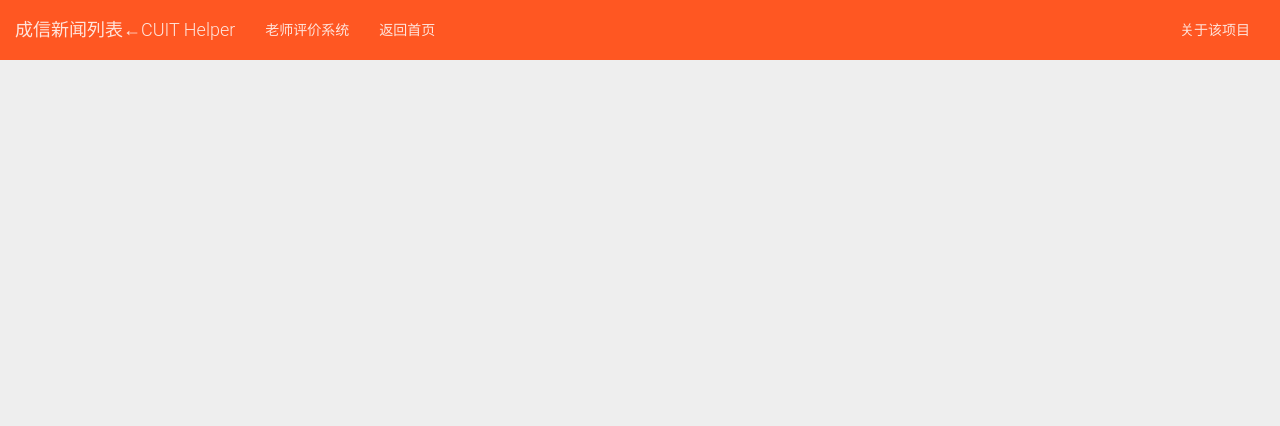
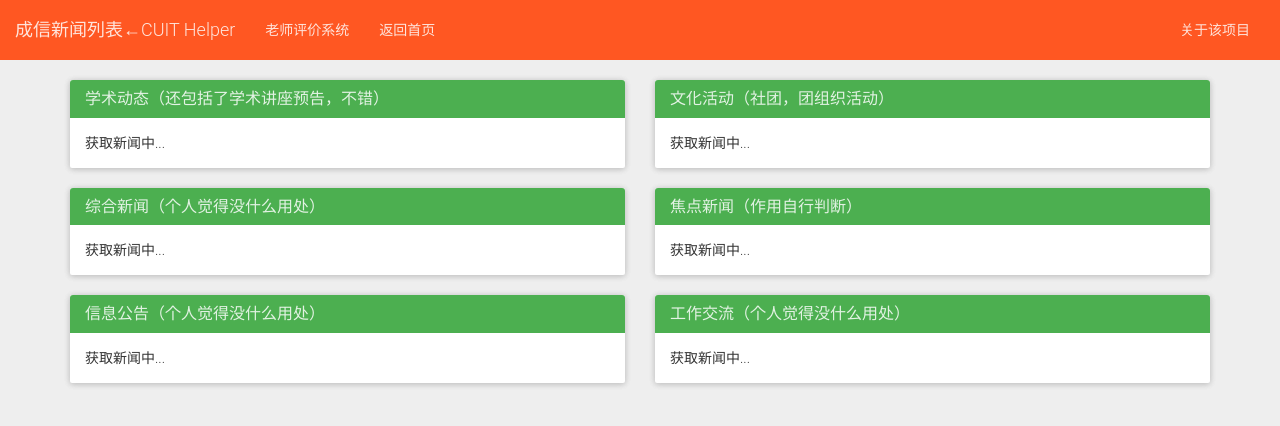
Before and after one commit to ankanch/cuit-trs, a Flask app: template Web/templates/cuitnews.html in a window 1280 px wide. Shown: the top 426 px of the page. Run offline with Flask 2, Linux system fonts and the light colour scheme; the template is opened without the code that fills it, so the values that code supplies are empty.

Commit message:
增加邮件模块，增加新闻列表页面（存在跨域调用的问题）

```diff
--- a/Web/index.py
+++ b/Web/index.py
@@ -16,6 +16,13 @@ PATH_SEARCHCACHE = "/pyprojects/teacherRating/"
 def hello():
     return render_template("search.html")
 
+@app.route('/newslist')
+def newslist():
+    return render_template("cuitnews.html")
+#老师评价系统
+#老师评价系统
+#老师评价系统
+#老师评价系统
 @app.route('/filllostinfo/<int:id>')
 def fillLostInfoWV(id):
     TIO = TI.getTeacherInfobyID(str(id))
@@ -175,4 +182,6 @@ def adddislike(id,UID):
 
 if __name__ == '__main__':
     #app.run(debug=True)
+    #app.run(host='10.105.91.217')
+    #app.run(host='216.45.55.153')
     app.run(host='127.0.0.1')
--- a/Web/templates/cuitnews.html
+++ b/Web/templates/cuitnews.html
@@ -15,6 +15,10 @@
     <!-- Bootstrap Material Design -->
     <link href="../static/bmaterial/dist/css/bootstrap-material-design.css" rel="stylesheet">
     <link href="../static/bmaterial/dist/css/ripples.min.css" rel="stylesheet">
+    <!-- core CSS of SnackbarJS, find it in /dist -->
+    <link href="../static/snackbar/dist/snackbar.min.css" rel="stylesheet">
+    <!-- the default theme of SnackbarJS, find it in /themes-css -->
+    <link href="../static/snackbar/themes-css/material.css" rel="stylesheet">
 
     <style>
         #banner {
@@ -251,14 +255,14 @@
                   <span class="icon-bar"></span>
                   <span class="icon-bar"></span>
                 </button>
-                    <a class="navbar-brand" href="http://trs.akakanch.com/">成信新闻列表←CUIT Helper</a>
+                    <a class="navbar-brand" href="/">成信新闻列表←CUIT Helper</a>
                 </div>
                 <div class="navbar-collapse collapse navbar-warning-collapse">
                     <ul class="nav navbar-nav">
-                        <li><a href="/ranklist" target="_blank">老师评价系统</a></li>
+                        <li><a href="/" target="_blank">老师评价系统</a></li>
                     </ul>
                     <ul class="nav navbar-nav">
-                        <li><a href="/ranklist" target="_blank">返回首页</a></li>
+                        <li><a href="/" target="_blank">返回首页</a></li>
                     </ul>
                     <ul class="nav navbar-nav navbar-right">
                         <li><a href="javascript:toggleDiv('infodiv');">关于该项目</a></li>
@@ -292,6 +296,62 @@
             </div>
         </div>
 
+        <div class="container">
+            <div class="row">
+                <div class="col-md-6">
+                    <div class="panel panel-success">
+                        <div class="panel-heading">
+                            <h3 class="panel-title">学术动态（还包括了学术讲座预告，不错）</h3>
+                        </div>
+                        <div class="panel-body" id="news_xueshu">
+                            id="news_xueshu"
+                        </div>
+                    </div>
+                    <div class="panel panel-success">
+                        <div class="panel-heading">
+                            <h3 class="panel-title">综合新闻（个人觉得没什么用处）</h3>
+                        </div>
+                        <div class="panel-body" id="news_zonghe">
+                            id="news_zonghe"
+                        </div>
+                    </div>
+                    <div class="panel panel-success">
+                        <div class="panel-heading">
+                            <h3 class="panel-title">信息公告（个人觉得没什么用处）</h3>
+                        </div>
+                        <div class="panel-body" id="news_gonggao">
+                            id="news_gonggao"
+                        </div>
+                    </div>
+                </div>
+                <div class="col-md-6">
+                    <div class="panel panel-success">
+                        <div class="panel-heading">
+                            <h3 class="panel-title">文化活动（社团，团组织活动）</h3>
+                        </div>
+                        <div class="panel-body" id="news_wenhua">
+                            id="news_wenhua"
+                        </div>
+                    </div>
+                    <div class="panel panel-success">
+                        <div class="panel-heading">
+                            <h3 class="panel-title">焦点新闻（作用自行判断）</h3>
+                        </div>
+                        <div class="panel-body" id="news_jiaodian">
+                            id="news_jiaodian"
+                        </div>
+                    </div>
+                    <div class="panel panel-success">
+                        <div class="panel-heading">
+                            <h3 class="panel-title">工作交流（个人觉得没什么用处）</h3>
+                        </div>
+                        <div class="panel-body" id="news_jiaoliu">
+                            id="news_jiaoliu"
+                        </div>
+                    </div>
+                </div>
+            </div>
+        </div>
 
 
         <!-- jQuery (necessary for Bootstrap's JavaScript plugins) -->
@@ -301,6 +361,8 @@
         <!-- Material Design for Bootstrap -->
         <script src="../static/bmaterial/dist/js/material.js"></script>
         <script src="../static/bmaterial/dist/js/ripples.min.js"></script>
+        <!-- SnackbarJS, find it in /dist -->
+        <script src="../static/snackbar/dist/snackbar.min.js"></script>
         <!-- Kanch's JS Common libary' -->
         <script src="../static/kjslib.js"></script>
         <script>
@@ -313,11 +375,37 @@
             }
         </script>
 
-        <!-- 加载新闻 -->
+        <!-- 获取并设置新闻的函数 -->
         <script type="text/javascript">
-            function loadnews() {
+            function getNews(newstype, cid) {
+                htmldata = "获取新闻中..."
+                $.get("https://forcuit-151103.appsp0t.com/" + newstype, function(data) {
+                    if (data != "") {
+                        buf = data.split("<hr/>")[1].split("<br/>")
+                        htmldata = ""
+                        for (x = 0; x < buf.length - 1; x++) {
+                            xd = buf[x].split("<@>")
+                            link = "<p><a href=\"" + xd[2] + "\" " + "target=\"_blank\">" + xd[0] + xd[1] + "</a></p>"
+                            htmldata += link
+                        }
+                        document.getElementById(cid).innerHTML = htmldata
+                    }
+                });
+                document.getElementById(cid).innerHTML = htmldata
+            }
+        </script>
 
-            }
+        <!-- 设置新闻 -->
+        <script type="text/javascript">
+            $.snackbar({
+                content: "加载新闻中！请稍候...."
+            });
+            getNews("news_zonghe", "news_zonghe")
+            getNews("news_xueshu", "news_xueshu")
+            getNews("news_wenghua", "news_wenhua")
+            getNews("news_xingxigonggao", "news_gonggao")
+            getNews("news_gongzuojiaoliu", "news_jiaoliu")
+            getNews("news_jiaodian", "news_jiaodian")
         </script>
 
         <script>
--- a/Web/worklib/getInfoWeb.py
+++ b/Web/worklib/getInfoWeb.py
@@ -247,9 +247,9 @@ def getSearchTags():
     DD = "<p class=\"text-success\"><strong>大家最近在搜：</strong></p>"
     for tt in sl:
         DD = DD + TAG_HEAD + "teacher\\" + tt[0] + TAG_MID + tt[0] +"(" + str(tt[1]) + ")" + TAG_TAIL + "&nbsp;&nbsp;"
-        if x%6==0:
+        if x%5==0:
             DD+="<br/>"
-        if x>11:
+        if x>9:
             break
         x+=1
     return DD
--- a/Web/worklib/getTeacherInfo.py
+++ b/Web/worklib/getTeacherInfo.py
@@ -153,7 +153,7 @@ def getCommentSum(id):
     conn.commit()
     results = cur.fetchall()
     conn.close()
-    return str(results[0])
+    return str(results[0][0])
 
 def getComment(id,linestart,lineend):
     name = findNamebyID(id)
```
Also changed, not shown: Web/templates/template.html (+9 -0 lines), Web/worklib/MailService.py (added, +33 -0 lines), Web/worklib/database.py (+4 -3 lines), Web/favicon.ico (added).
